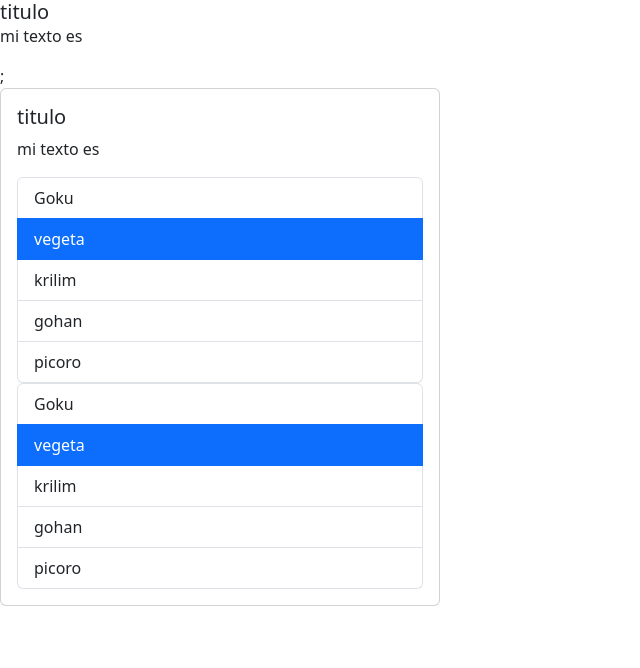
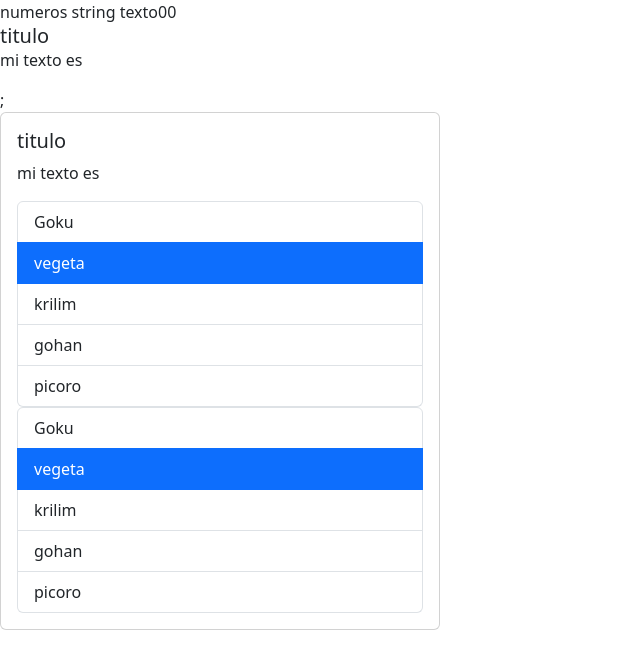
Before and after one commit to kennethdevpc/reactUpdates24, a React (Vite) app in the folder react-app/: page / in a window 1280 px wide. Shown: the top 668 px of the page, without its empty margins (0-640 px from the left). Built offline with nearby package versions, Linux system fonts and the light colour scheme.

Commit message:
truthy y falsy

```diff
--- a/react-app/src/App.tsx
+++ b/react-app/src/App.tsx
@@ -3,6 +3,7 @@ import List from './components/List';
 
 function App() {
   const list = ['Goku', 'vegeta', 'krilim', 'gohan', 'picoro'];
+  const list2: string[] = [];
 
   const handleSelect = (elemento: string) => {
     console.log('Imprimiendo', elemento);
@@ -12,6 +13,15 @@ function App() {
   };
   return (
     <div>
+      {123 && 'numeros '}
+      {'hay string' && ' string texto'}
+      {undefined && 'sundefined'}
+      {null && 'null'}
+      {false && 'false'}
+      {'' && 'string vacio'}
+      {0 && 'soy cero '}
+      {list2.length && 'si hay algo en la lista'}
+      {list2.length !== 0 && 'si hay algo en la lista'}
       <CardBody title={'titulo'} text="mi texto es " />;{/* <Card body="Hola soy body" /> */}
       <Card>
         <CardBody title={'titulo'} text="mi texto es " />
```
Also changed, not shown: 1 other file (tests, documents, lock files or other folders).
